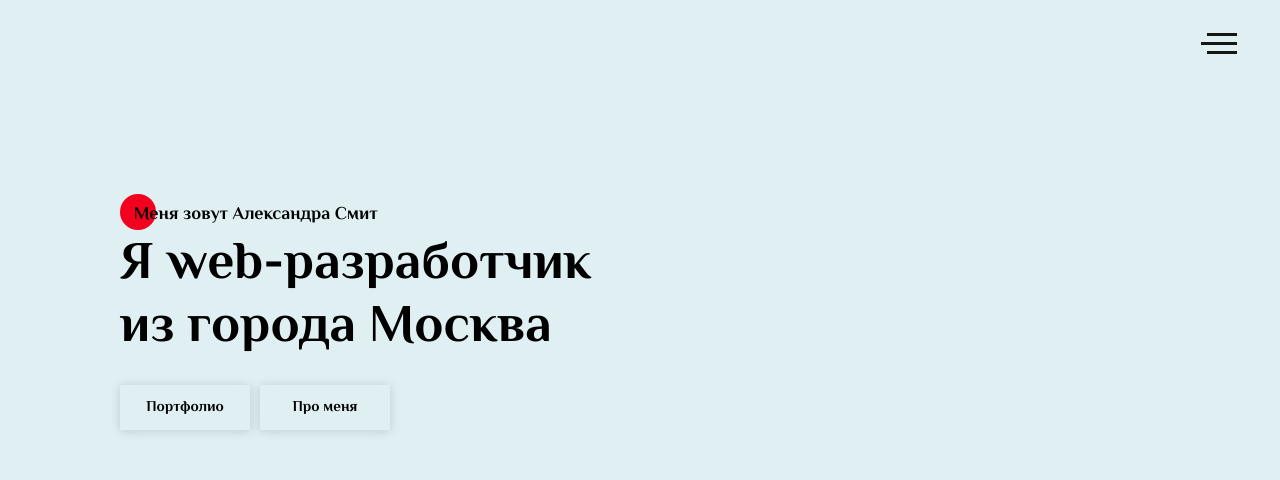
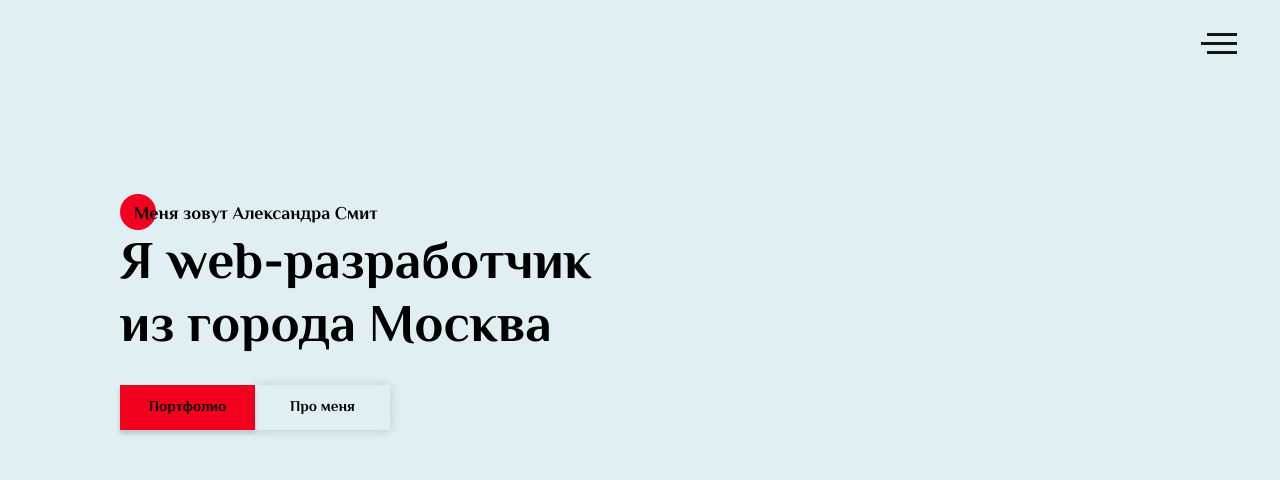
Before and after one commit to ulyanina/portfolio, a website: page src/index.html in a window 1280 px wide. Shown: the top 480 px of the page. Drawn offline with Linux system fonts and the light colour scheme; a web font is replaced by a local one.

Commit message:
Update index.html

```diff
--- a/src/index.html
+++ b/src/index.html
@@ -54,7 +54,7 @@
                   <h2>Я web-разработчик <br>
                      из города Москва</h2>
                   <div class="presentation__buttons">
-                     <button class="presentation__button-active presentation__button"><a class="presentation__buttons-left"
+                     <button class="presentation__button-active"><a class="presentation__buttons-left"
                            href="#portfolio">Портфолио</a></button>
                      <button class="presentation__button"><a class=" presentation__buttons-right" href="#about">Про
                            меня</a></button>
```
